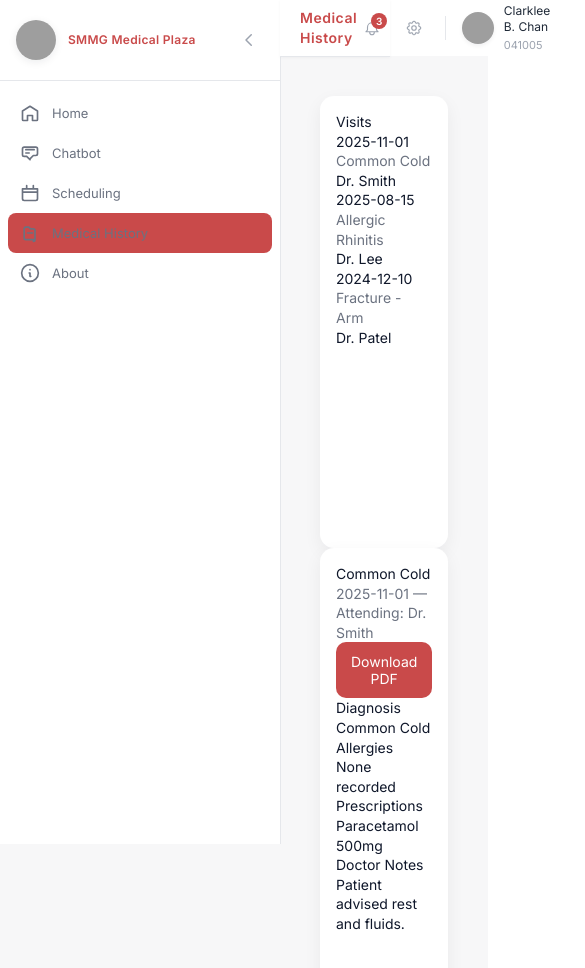
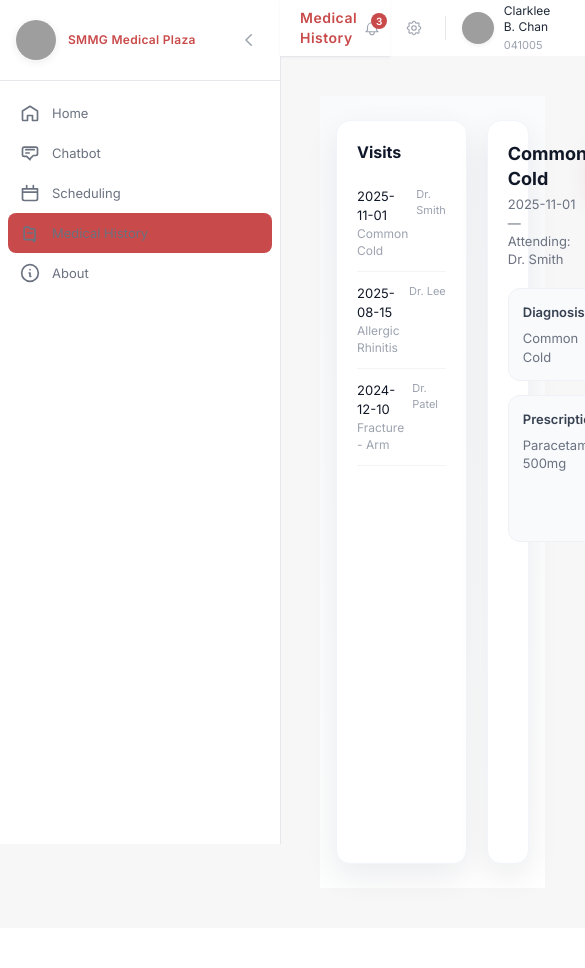
Before and after one commit to JmGinete164/SMMG, a React (Vite) app in the folder health-frontend/: page /history in a window 390 px wide. Shown: the top 968 px of the page, 585 px wide, since content can reach past the window. After the commit the page ends 928 px from the top, so only its background shows below. Built offline with nearby package versions, Linux system fonts and the light colour scheme; grey boxes are pictures that could not be loaded.

Commit message:
MedicalHistory: improve layout - soft gradient background, padding, shadows, responsive grid

```diff
--- a/health-frontend/src/pages/MedicalHistory.jsx
+++ b/health-frontend/src/pages/MedicalHistory.jsx
@@ -10,53 +10,57 @@ const MedicalHistory = () => {
   const [selected, setSelected] = useState(sample[0]);
 
   return (
-    <div className="grid md:grid-cols-3 gap-6">
-      <aside className="md:col-span-1 card-clean" style={{minHeight: '420px'}}>
-        <div className="text-lg font-semibold mb-3">Visits</div>
-        <div className="divide-y">
+    <div style={{ display: 'flex', justifyContent: 'center', padding: '24px 16px', background: 'linear-gradient(135deg, #F8FAFC 0%, #FFFFFF 100%)', minHeight: 'calc(100vh - 100px)' }}>
+      <div style={{ width: '100%', maxWidth: 1200, display: 'grid', gridTemplateColumns: 'repeat(3, 1fr)', gap: 20 }}>
+        {/* Visits List */}
+        <aside style={{ gridColumn: 'span 1', background: '#FFFFFF', borderRadius: 14, padding: 20, boxShadow: '0 12px 32px rgba(15,23,42,0.08)', border: '1px solid #F1F5F9', minHeight: 420 }}>
+          <div style={{ fontSize: 16, fontWeight: 700, marginBottom: 12 }}>Visits</div>
+          <div style={{ display: 'flex', flexDirection: 'column', gap: 0 }}>
             {sample.map((s) => (
-            <div key={s.id} onClick={() => setSelected(s)} className="cursor-pointer py-3 hover:bg-gray-50 flex justify-between items-center">
-              <div>
-                <div className="text-sm font-medium">{s.date}</div>
-                <div className="text-xs muted">{s.diagnosis}</div>
+              <div key={s.id} onClick={() => setSelected(s)} style={{ cursor: 'pointer', padding: '12px 0', borderBottom: '1px solid #F3F4F6', display: 'flex', justifyContent: 'space-between', alignItems: 'flex-start', transition: 'background 0.2s' }} onMouseEnter={(e) => e.currentTarget.style.background = '#F9FAFB'} onMouseLeave={(e) => e.currentTarget.style.background = 'transparent'}>
+                <div style={{ flex: 1 }}>
+                  <div style={{ fontSize: 13, fontWeight: 500, color: '#111827' }}>{s.date}</div>
+                  <div style={{ fontSize: 12, color: '#9CA3AF', marginTop: 2 }}>{s.diagnosis}</div>
                 </div>
-              <div className="text-xs text-muted">{s.doctor}</div>
+                <div style={{ fontSize: 11, color: '#9CA3AF', marginLeft: 8 }}>{s.doctor}</div>
               </div>
             ))}
           </div>
         </aside>
 
-      <section className="md:col-span-2 card-clean" style={{minHeight: '420px'}}>
-        <div className="flex items-center justify-between mb-4">
+        {/* Medical Details */}
+        <section style={{ gridColumn: 'span 2', background: '#FFFFFF', borderRadius: 14, padding: 20, boxShadow: '0 12px 32px rgba(15,23,42,0.08)', border: '1px solid #F1F5F9', minHeight: 420 }}>
+          <div style={{ display: 'flex', justifyContent: 'space-between', alignItems: 'flex-start', marginBottom: 20 }}>
             <div>
-            <div className="text-lg font-semibold">{selected.diagnosis}</div>
-            <div className="text-sm muted">{selected.date} — Attending: {selected.doctor}</div>
+              <div style={{ fontSize: 18, fontWeight: 700, color: '#111827' }}>{selected.diagnosis}</div>
+              <div style={{ fontSize: 13, color: '#6B7280', marginTop: 4 }}>{selected.date} — Attending: {selected.doctor}</div>
             </div>
-          <button className="btn-primary">Download PDF</button>
+            <button style={{ padding: '10px 16px', borderRadius: 10, background: '#C94A4A', color: '#FFFFFF', border: 'none', cursor: 'pointer', fontWeight: 600, boxShadow: '0 8px 20px rgba(201,74,74,0.12)' }}>Download PDF</button>
           </div>
 
-        <div className="grid grid-cols-1 md:grid-cols-2 gap-4 text-sm text-gray-700">
-          <div className="bg-white p-4 rounded-lg-14 shadow-sm">
-            <div className="font-medium mb-2">Diagnosis</div>
-            <div>{selected.diagnosis}</div>
+          <div style={{ display: 'grid', gridTemplateColumns: 'repeat(2, 1fr)', gap: 14 }}>
+            <div style={{ background: '#F8FAFC', padding: 14, borderRadius: 12, border: '1px solid #EEF2F7' }}>
+              <div style={{ fontSize: 13, fontWeight: 600, marginBottom: 8, color: '#374151' }}>Diagnosis</div>
+              <div style={{ fontSize: 13, color: '#6B7280' }}>{selected.diagnosis}</div>
             </div>
 
-          <div className="bg-white p-4 rounded-lg-14 shadow-sm">
-            <div className="font-medium mb-2">Allergies</div>
-            <div>None recorded</div>
+            <div style={{ background: '#F8FAFC', padding: 14, borderRadius: 12, border: '1px solid #EEF2F7' }}>
+              <div style={{ fontSize: 13, fontWeight: 600, marginBottom: 8, color: '#374151' }}>Allergies</div>
+              <div style={{ fontSize: 13, color: '#6B7280' }}>None recorded</div>
             </div>
 
-          <div className="bg-white p-4 rounded-lg-14 shadow-sm">
-            <div className="font-medium mb-2">Prescriptions</div>
-            <div>Paracetamol 500mg</div>
+            <div style={{ background: '#F8FAFC', padding: 14, borderRadius: 12, border: '1px solid #EEF2F7' }}>
+              <div style={{ fontSize: 13, fontWeight: 600, marginBottom: 8, color: '#374151' }}>Prescriptions</div>
+              <div style={{ fontSize: 13, color: '#6B7280' }}>Paracetamol 500mg</div>
             </div>
 
-          <div className="bg-white p-4 rounded-lg-14 shadow-sm">
-            <div className="font-medium mb-2">Doctor Notes</div>
-            <div>Patient advised rest and fluids.</div>
+            <div style={{ background: '#F8FAFC', padding: 14, borderRadius: 12, border: '1px solid #EEF2F7' }}>
+              <div style={{ fontSize: 13, fontWeight: 600, marginBottom: 8, color: '#374151' }}>Doctor Notes</div>
+              <div style={{ fontSize: 13, color: '#6B7280' }}>Patient advised rest and fluids.</div>
             </div>
           </div>
         </section>
+      </div>
     </div>
   );
 };
```
Lines whose indentation alone changed are shown as unchanged.
